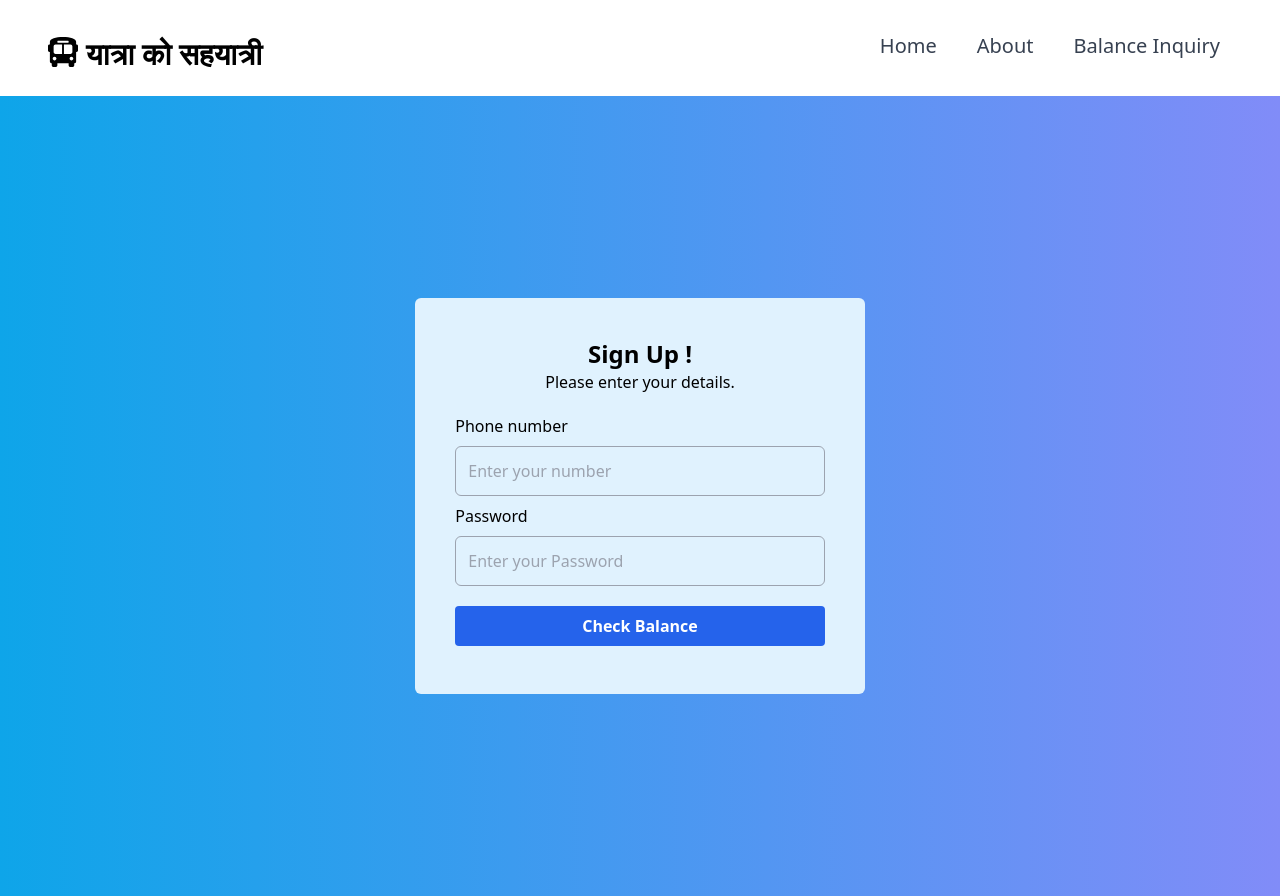
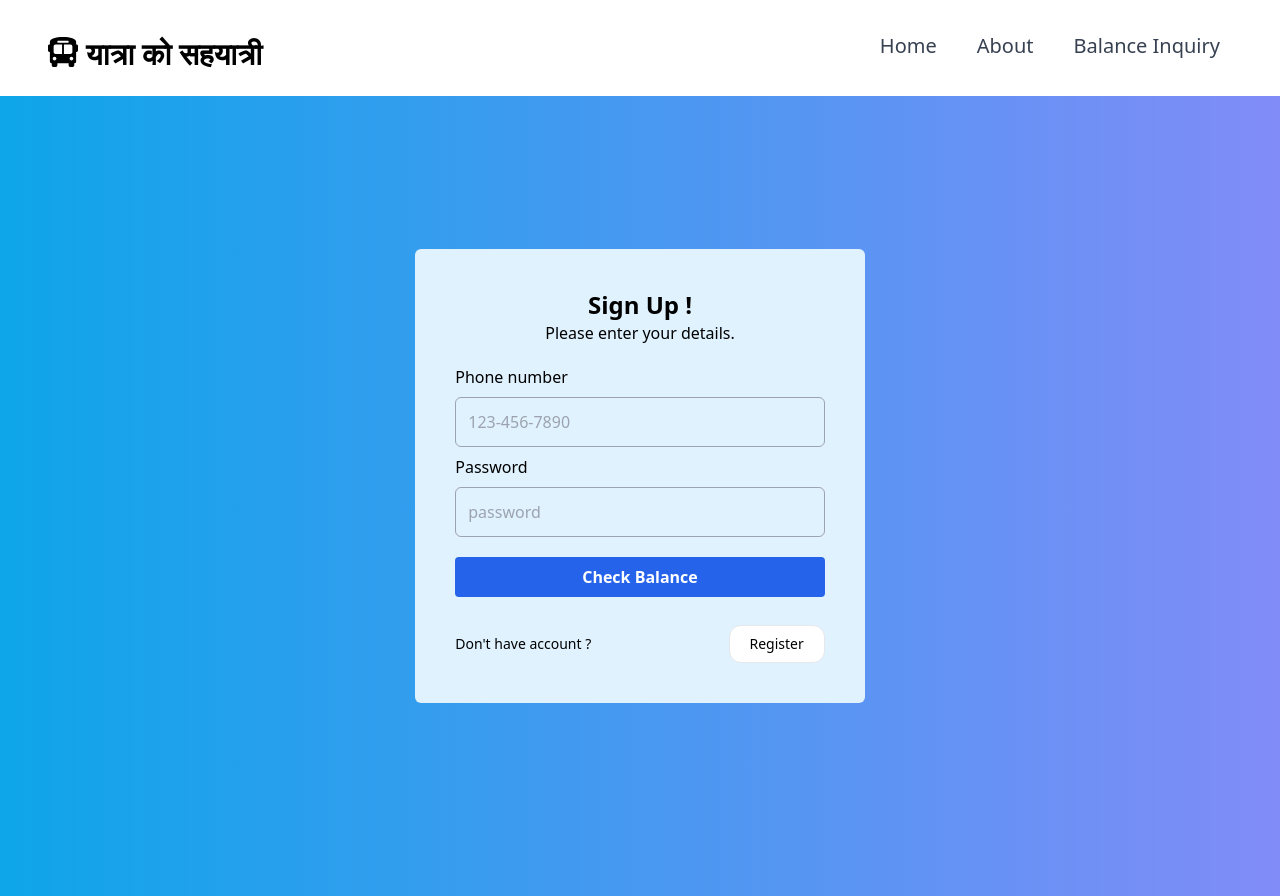
Before and after one commit to PramisGrg/Digital-Bus-System, a React (Create React App) app: page /balance_inquiry in a window 1280 px wide. Built offline with nearby package versions, Linux system fonts and the light colour scheme.

Commit message:
This is Register

```diff
--- a/src/App.js
+++ b/src/App.js
@@ -3,6 +3,7 @@ import Home from './components/Home';
 import {BrowserRouter, Route, Routes} from 'react-router-dom'
 import About from './components/About';
 import BalanceInquiry from './components/BalanceInquiry';
+import Register from './components/Register';
 
 function App() {
   return (
@@ -11,6 +12,7 @@ function App() {
         <Route path='/' element={<Home/>} />
         <Route path='/about' element={<About/>} />
         <Route path='/balance_inquiry' element={<BalanceInquiry/>} />
+        <Route path='/register' element={<Register/>} />
       </Routes>
     </BrowserRouter>
   );
--- a/src/components/BalanceInquiry.js
+++ b/src/components/BalanceInquiry.js
@@ -1,24 +1,32 @@
 import React from 'react'
+import {Link} from 'react-router-dom'
 import Navbar from './Navbar'
+import Register from './Register'
 
 export default function BalanceInquiry() {
   return (
     <div>
     <Navbar/>
      <div className='bg-gradient-to-r from-sky-500 to-indigo-400'>
-        <div className='grid place-items-center h-screen'>
-         <form className=' bg-sky-100 p-10 rounded-md'>
+        <div className='grid place-items-center h-screen pb-10'>
+         <form className='bg-sky-100 p-10 rounded-md'>
            <h2 className='flex font-bold justify-center text-2xl'>Sign Up !</h2>
             <p className='flex justify-center mb-5'>Please enter your details.</p>
            <div>
               <label >Phone number</label>
-              <input type='tel' pattern="[0-9]{3}-[0-9]{3}-[0-9]{4}" placeholder='Enter your number' className='w-full border rounded-md bg-transparent border-gray-400 p-3 my-2' required></input>
+              <input type='tel' pattern="[0-9]{3}-[0-9]{3}-[0-9]{4}" placeholder='123-456-7890' className='w-full border rounded-md bg-transparent border-gray-400 p-3 my-2' required></input>
           </div>
           <div>
             <label for='phoneNumber'>Password</label>
-            <input type='password' id='phoneNumber' placeholder='Enter your Password' className='w-full border rounded-md bg-transparent border-gray-400 p-3 my-2'></input>
+            <input type='password' id='phoneNumber' placeholder='password' className='w-full border rounded-md bg-transparent border-gray-400 p-3 my-2'></input>
           </div>
-          <button className=' w-full bg-blue-600 text-white hover:bg-blue-400 font-bold py-2 px-4 mt-3 rounded items-center my-2'>Check Balance</button>
+          <button className=' w-full bg-blue-600 text-white hover:bg-blue-400 font-bold py-2 px-4 mt-3 rounded items-center my-2 hover:scale-105 duration-300' onClick={console.log("Check Balance")}>Check Balance</button>
+          <div className='mt-5 text-sm flex justify-between items-center'>
+            <p>Don't have account ?</p>
+            <Link to='/register' element={<Register/>}>
+                <button className='py-2 px-5 bg-white border rounded-xl hover:scale-120 duration-300'>Register</button>
+            </Link>
+          </div>
          </form>
        </div>
        </div>
--- a/src/components/Home.js
+++ b/src/components/Home.js
@@ -22,7 +22,7 @@ export default function Home() {
             <label>Password</label>
             <input type='password' placeholder='Enter your Password' className='w-full border rounded-md bg-transparent border-gray-400 p-3 my-2'></input>
           </div>
-          <button className=' w-full bg-blue-600 text-white hover:bg-blue-400 font-bold py-2 px-4 mt-3 rounded items-center my-2'>Submit</button>
+          <button className=' w-full bg-blue-600 text-white hover:bg-blue-400 font-bold py-2 px-4 mt-3 rounded items-center my-2 hover:scale-105 duration-300'>Submit</button>
          </form>
        </div>
        </div>
--- /dev/null
+++ b/src/components/Register.js
@@ -0,0 +1,9 @@
+import React from 'react'
+
+export default function Register() {
+  return (
+    <div>
+      <h1>This is register page</h1>
+    </div>
+  )
+}
```
